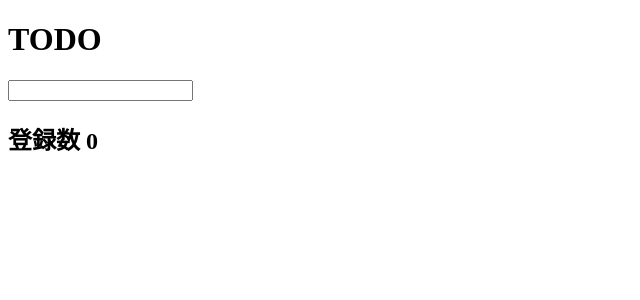
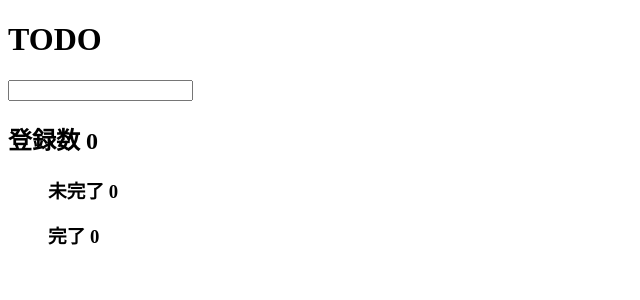
Before and after one commit to yuyakinjo/angular-todo, an Angular app: page / in a window 1280 px wide. Shown: the top 300 px of the page, without its empty margins (0-640 px from the left). Built offline with nearby package versions, Linux system fonts and the light colour scheme.

Commit message:
feat: 完了・未完了タスクで分ける

```diff
--- a/src/app/app.component.html
+++ b/src/app/app.component.html
@@ -5,12 +5,19 @@
 <h2>登録数 {{ todos.size }}</h2>
 
 <ul>
-  <li *ngFor="let todo of todos | keyvalue | done: false">
+  <ng-container *ngIf="todos | keyvalue | done: false as undones">
+    <h3>未完了 {{ undones.length }}</h3>
+    <li *ngFor="let todo of undones">
       <input type="checkbox" [checked]="todo.value" (click)="changeStatus(todo)" />
       <span>{{ todo.key }}</span>
     </li>
-  <li *ngFor="let todo of todos | keyvalue | done: true">
+  </ng-container>
+
+  <ng-container *ngIf="todos | keyvalue | done: true as dones">
+    <h3>完了 {{ dones.length }}</h3>
+    <li *ngFor="let todo of dones">
       <input type="checkbox" [checked]="todo.value" (click)="changeStatus(todo)" />
       <span>{{ todo.key }}</span>
     </li>
+  </ng-container>
 </ul>
```
Lines whose indentation alone changed are shown as unchanged.
